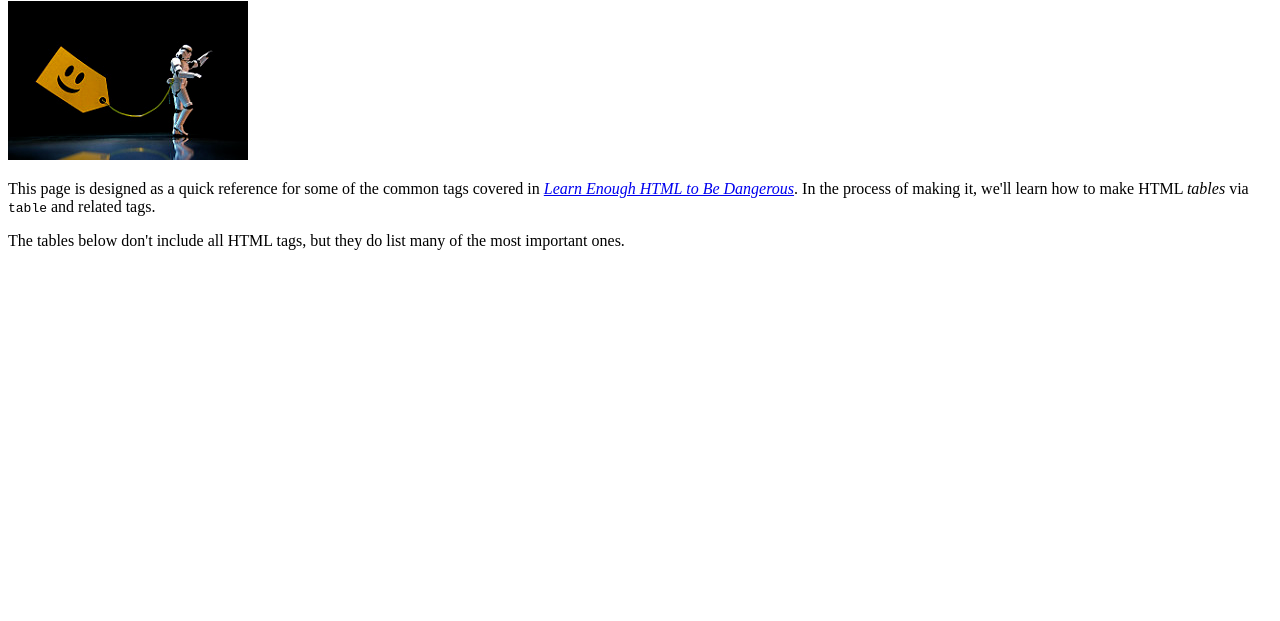
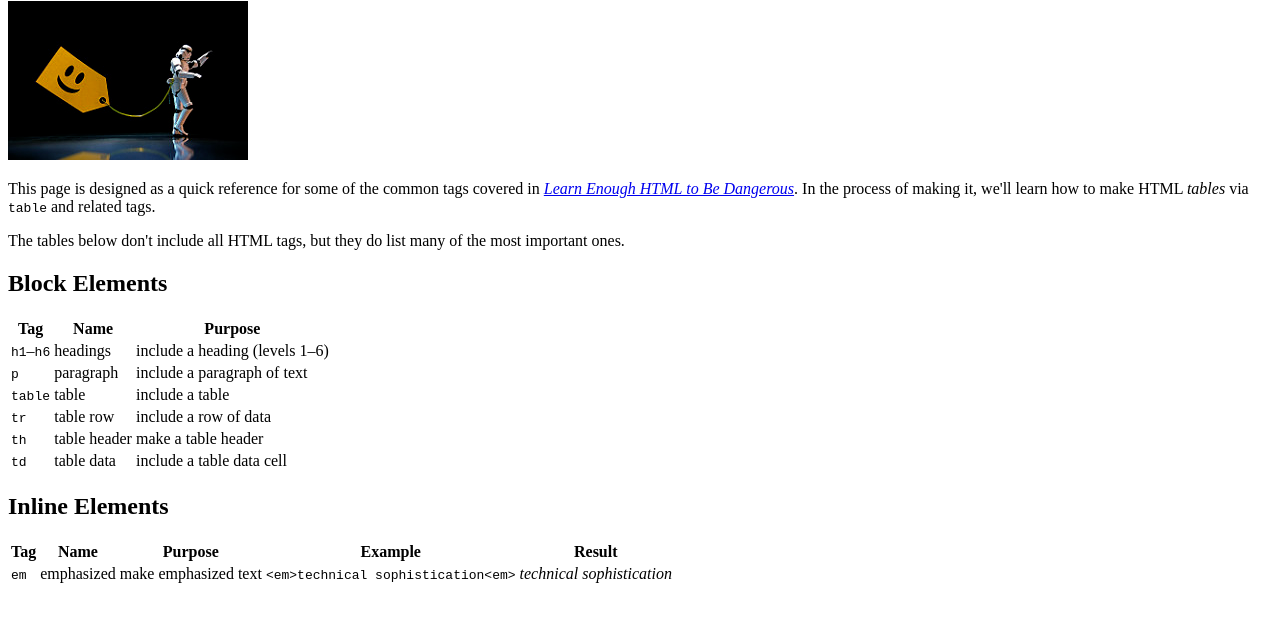
Before and after one commit to albertintech/sample_website, a plain HTML site: page tags.html in a window 1280 px wide. Shown: the part 79-700 px from the top of the page. Drawn offline with Linux system fonts and the light colour scheme.

Commit message:
Add content

```diff
--- a/tags.html
+++ b/tags.html
@@ -8,7 +8,9 @@
 
   <h1>Important HTML tags</h1>
 
+  <a href="https://www.flickr.com/photos/jdhancock/3814523970">
   <img src="images/storm_trooper_tagged.jpg" alt="Tagged Storm Trooper">
+  </a>
 
   <p>
     This page is designed as a quick reference for some of the common tags
@@ -23,5 +25,61 @@
     the most important ones.
   </p>
 
+  <h2>Block Elements</h2>
+    <table>
+      <tr>
+        <th>Tag</th>
+        <th>Name</th>
+        <th>Purpose</th>
+      </tr>
+      <tr>
+        <td><code>h1</code>&ndash;<code>h6</code></td>
+        <td>headings</td>
+        <td>include a heading (levels 1&ndash;6)</td>
+      </tr>
+      <tr>
+        <td><code>p</code></td>
+        <td>paragraph</td>
+        <td>include a paragraph of text</td>
+      </tr>
+            <tr>
+        <td><code>table</code></td>
+        <td>table</td>
+        <td>include a table</td>
+      </tr>
+      <tr>
+        <td><code>tr</code></td>
+        <td>table row</td>
+        <td>include a row of data</td>
+      </tr>
+      <tr>
+        <td><code>th</code></td>
+        <td>table header</td>
+        <td>make a table header</td>
+      </tr>
+      <tr>
+        <td><code>td</code></td>
+        <td>table data</td>
+        <td>include a table data cell</td>
+      </tr>
+    </table>
+
+  <h2>Inline Elements</h2>
+    <table>
+      <tr>
+        <th>Tag</th>
+        <th>Name</th>
+        <th>Purpose</th>
+        <th>Example</th>
+        <th>Result</th>
+      </tr>
+      <tr>
+        <td><code>em</code></td>
+        <td>emphasized</td>
+        <td>make emphasized text</td>
+        <td><code>&lt;em&gt;technical sophistication&lt;em&gt;</code></td>
+        <td><em>technical sophistication</em></td>
+      </tr>
+    </table>
 </body>
 </html>
```
Also changed, not shown: index.html (+1 -1 lines). Lines whose indentation alone changed are shown as unchanged.
